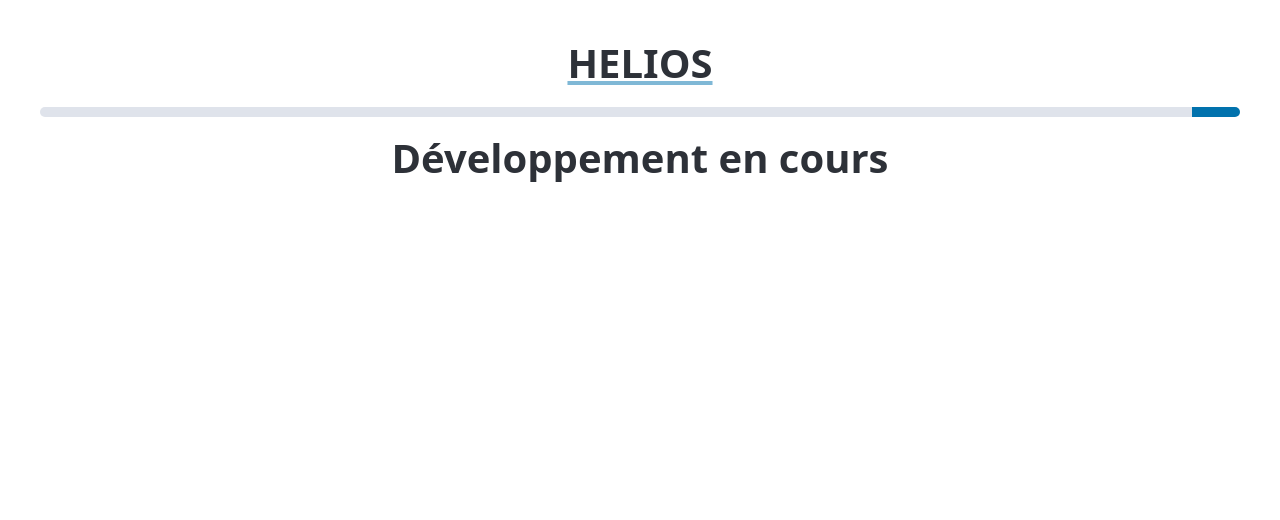
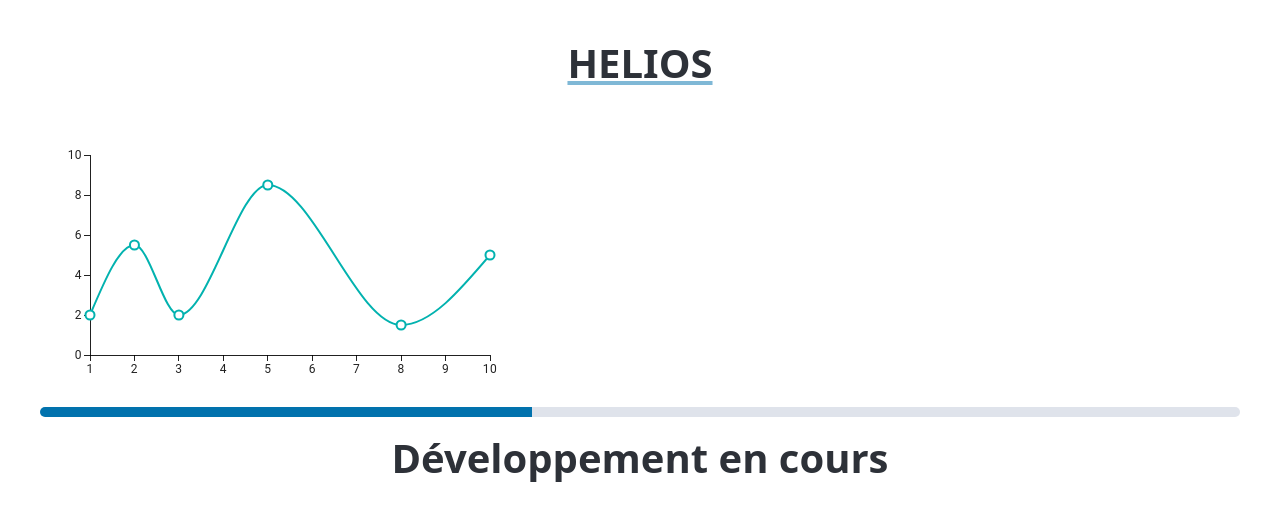
Before and after one commit to UTT-GL03/helios, a React (Vite) app in the folder frontend/: page /pro in a window 1280 px wide. Shown: the top 520 px of the page. Built offline with nearby package versions, Linux system fonts and the light colour scheme.

Commit message:
Add graph element and @mui/chart

```diff
--- a/frontend/package.json
+++ b/frontend/package.json
@@ -10,8 +10,12 @@
     "preview": "vite preview"
   },
   "dependencies": {
+    "@emotion/react": "^11.13.5",
+    "@emotion/styled": "^11.13.5",
     "@mdi/js": "^7.4.47",
     "@mdi/react": "^1.6.1",
+    "@mui/material": "^6.1.9",
+    "@mui/x-charts": "^7.23.0",
     "@picocss/pico": "^2.0.6",
     "dayjs": "^1.11.13",
     "react": "^18.3.1",
--- a/frontend/src/ProPage.jsx
+++ b/frontend/src/ProPage.jsx
@@ -1,9 +1,12 @@
 
 import './App.css';
+
+import WeatherGraph from './WeatherGraph';
 
 function ProPage() {
     return (
         <>
+          <WeatherGraph />
           <progress />
 
           <h1 >Développement en cours </h1>
--- /dev/null
+++ b/frontend/src/WeatherGraph.jsx
@@ -0,0 +1,20 @@
+
+import './App.css';
+import { LineChart } from '@mui/x-charts/LineChart';
+
+function WeatherGraph() {
+    return (
+        <LineChart
+      xAxis={[{ data: [1, 2, 3, 5, 8, 10] }]}
+      series={[
+        {
+          data: [2, 5.5, 2, 8.5, 1.5, 5],
+        },
+      ]}
+      width={500}
+      height={300}
+    />
+    )
+}
+
+export default WeatherGraph;
```
